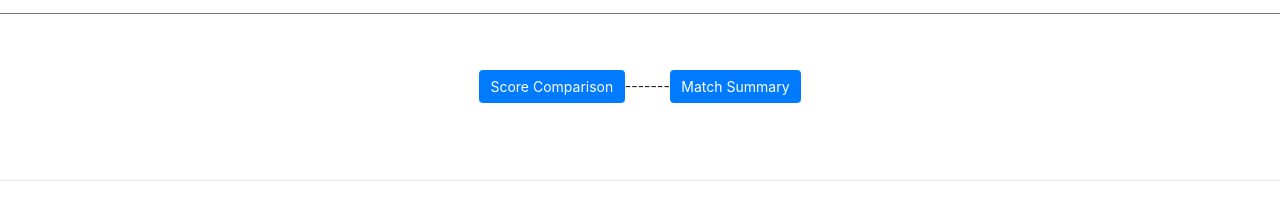
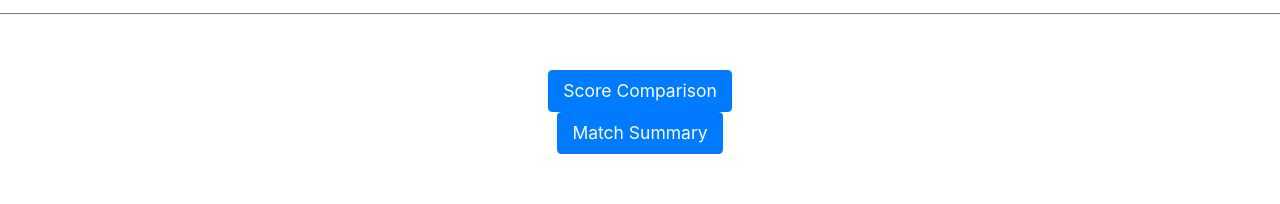
Before and after one commit to amanyadav19/IITCricInfo, a React (Create React App) app in the folder frontend/: page /matches/1 in a window 1280 px wide. Shown: the part 1004-1208 px from the top of the page. Built offline with nearby package versions, Linux system fonts and the light colour scheme; no server answers.

Commit message:
buttons fixed

```diff
--- a/frontend/src/components/Match_list.jsx
+++ b/frontend/src/components/Match_list.jsx
@@ -82,16 +82,21 @@ export const Match_list = (props) => {
   </div>
 
 
-  <div class="container-fluid">
+  <div class="container w-25">
 
     <center>
-    <button type="button" class="btn btn-primary" onClick={() => handlePrev()}>
+    <div class="row">
+    <div class="col">
+    <button type="button" class="btn btn-primary btn-lg " onClick={() => handlePrev()}>
         Previous
     </button>
-    ----------
-    <button type="button" class="btn btn-primary" onClick={() => handleNext()}>
+    </div>
+    <div class="col">
+    <button type="button" class="btn btn-primary btn-lg" onClick={() => handleNext()}>
         Next
     </button>
+    </div>
+    </div>
     </center>
   </div>
   </>
--- a/frontend/src/routes/Match_info.jsx
+++ b/frontend/src/routes/Match_info.jsx
@@ -17,23 +17,31 @@ export const Match_info = () => {
     setShowMatchSummary(true);
   }
 
+  return (<div>
 
-  return (<div>
     <center><h1 style={{margin:20, fontSize:70}}>Scoreboard</h1></center>
       <MatchStats />
 
+
   <div class="container-fluid py-5">
 
+  <div class="container w-25">
     <center>
-    <button type="button" class="btn btn-primary" onClick={() => handleShowCompare()}>
+    <div class="row">
+    <div class="col">
+    <button type="button" class="btn btn-primary btn-lg" onClick={() => handleShowCompare()}>
       Score Comparison
     </button>
-    -------
-    <button type="button" class="btn btn-primary" onClick={() => handleMatchSummary()}>
+    </div>
+    <div class="col">
+    <button type="button" class="btn btn-primary btn-lg" onClick={() => handleMatchSummary()}>
       Match Summary
     </button>
+    </div>
+    </div>
     </center>
-    <br/>
+  </div>
+
     { showScoreCompare ? <ScoreComparison /> : null }
     { showMatchSummary ? <Match_Summary_Stats /> : null }
     </div>
```
